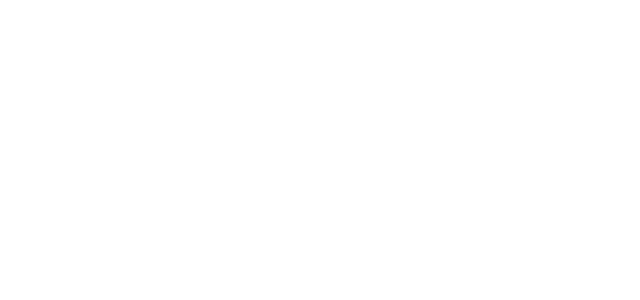
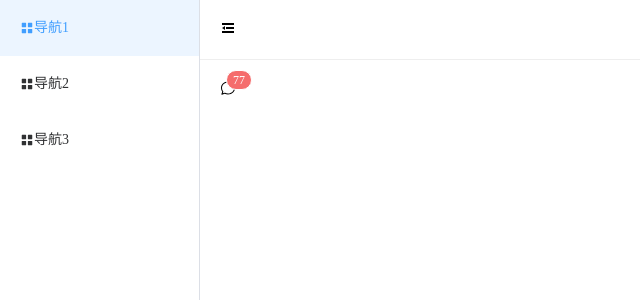
Before and after one commit to huihui036/m-components, a Vue app: page /#/notification in a window 1280 px wide. Before the commit this address had no page. Shown: the top 300 px of the page, without its empty margins (0-640 px from the left). Built offline with nearby package versions, Linux system fonts and the light colour scheme.

Commit message:
通知菜单

```diff
--- a/src/components/index.ts
+++ b/src/components/index.ts
@@ -4,13 +4,14 @@
  * @Autor: Xqh
  * @Date: 2022-07-12 12:50:02
  * @LastEditors: Xqh
- * @LastEditTime: 2022-07-13 08:01:16
+ * @LastEditTime: 2022-07-17 14:32:28
  */
 import { App } from 'vue'
 import chooseArea from './chooseArea'
 import chooseIcon from './chooseIcons'
+import notification from './notification'
 import trend from './trend'
-const components = [chooseArea, chooseIcon, trend]
+const components = [chooseArea, chooseIcon, trend, notification]
 
 export default {
   install(app: App) {
--- /dev/null
+++ b/src/components/notification/index.ts
@@ -0,0 +1,17 @@
+/*
+ * @Description:
+ * @Version: 2.0
+ * @Autor: Xqh
+ * @Date: 2022-07-17 14:24:40
+ * @LastEditors: Xqh
+ * @LastEditTime: 2022-07-17 14:27:38
+ */
+import { App } from 'vue'
+
+import notification from './src/index.vue'
+
+export default {
+  install(app: App) {
+    app.component('m-notification', notification)
+  },
+}
--- /dev/null
+++ b/src/components/notification/src/index.vue
@@ -0,0 +1,44 @@
+<!--
+ * @Description: o
+ * @Version: 2.0
+ * @Autor: Xqh
+ * @Date: 2022-07-17 14:24:33
+ * @LastEditors: Xqh
+ * @LastEditTime: 2022-07-17 16:01:12
+-->
+<template>
+  <div>
+    <el-popover placement="bottom" trigger="click" :width="200">
+      <template #default>
+       <slot></slot>
+      </template>
+      <template #reference>
+        <el-badge :value="value" :is-dot="isDot" :max="max">
+          <component :is="`el-icon-${toLine(icon)}`"></component>
+        </el-badge>
+      </template>
+    </el-popover>
+  </div>
+</template>
+
+<script lang="ts" setup>
+import { toLine } from '../../../utils'
+let pros = defineProps({
+  icon: {
+    type: String,
+    default: 'Bell',
+  },
+  value: {
+    type: [String, Number],
+    default: '',
+  },
+  max: {
+    type: Number,
+  },
+  isDot: {
+    type: Boolean,
+    default: false,
+  },
+})
+</script>
+<style></style>
--- a/src/router/index.ts
+++ b/src/router/index.ts
@@ -17,6 +17,7 @@
 import chooseIcon from '../views/chooseIcon/index.vue'
 import chooseArea from '../views/chooseArea/index.vue'
 import trend from '../views/trend/index.vue'
+import notification from '../views/notification/index.vue'
 const routes: RouteRecordRaw[] = [
   {
     path: '/',
@@ -39,6 +40,11 @@
         path: '/trend',
         component: trend,
       },
+      {
+        path: '/notification',
+        component:notification,
+
+      },
     ],
   },
 ]
--- /dev/null
+++ b/src/views/notification/index.vue
@@ -0,0 +1,21 @@
+<!--
+ * @Description: notification
+ * @Version: 2.0
+ * @Autor: Xqh
+ * @Date: 2022-07-17 14:30:19
+ * @LastEditors: Xqh
+ * @LastEditTime: 2022-07-17 16:05:57
+-->
+<template>
+  <div>
+    <!-- <m-notification :max="99" :value="100"></m-notification>
+    <m-notification  is-dot></m-notification>
+    <m-notification  ></m-notification> -->
+    <m-notification :max="99" :value="77" icon="ChatRound">
+    <template #default>这是个说明</template>
+    </m-notification>
+  </div>
+</template>
+
+<script lang="ts" setup></script>
+<style></style>
```
